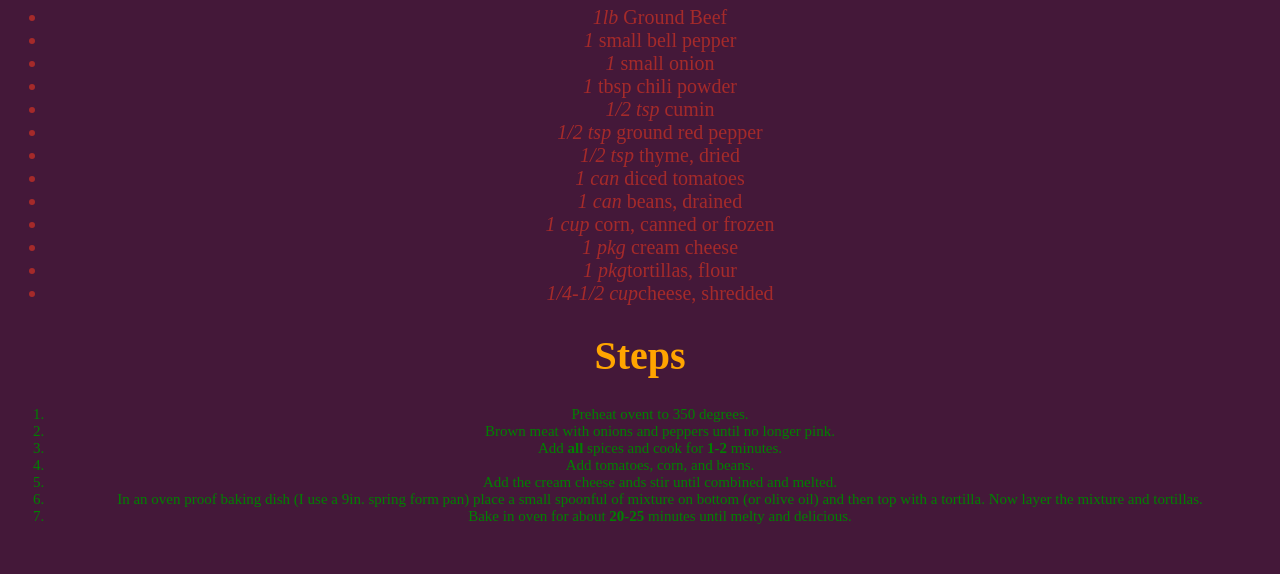
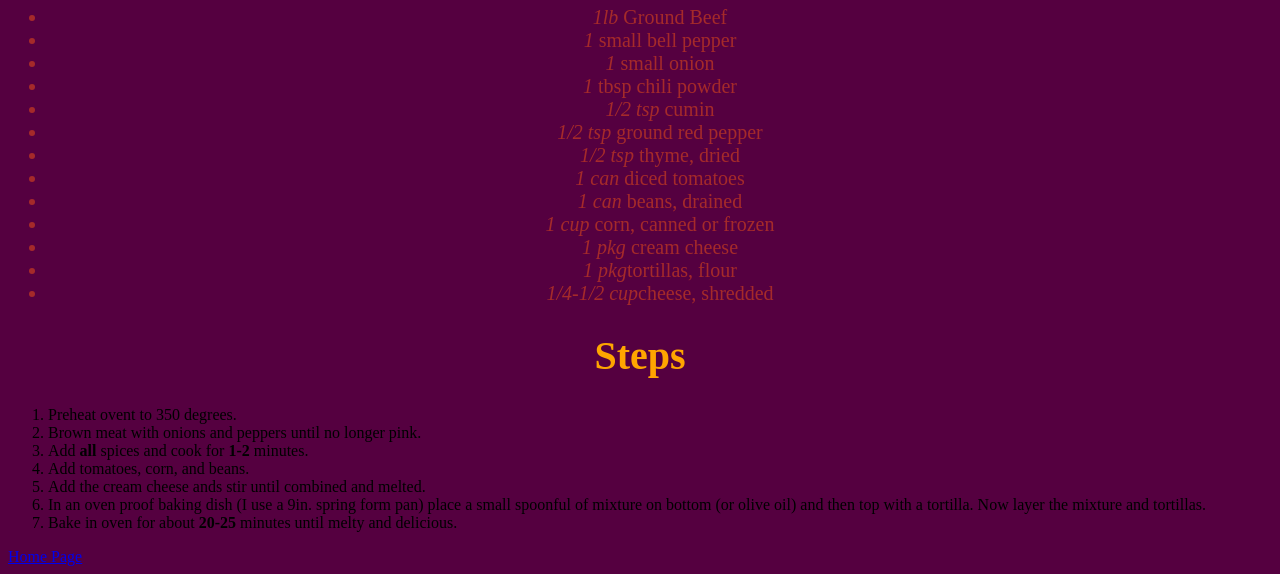
Before and after one commit to M1k3Gr33n/odin-recipies, a plain HTML site: page recipes/tacosagna.html in a window 1280 px wide. Shown: the part 529-1103 px from the top of the page. Before the commit the page ends 1070 px from the top, so only its background shows below. Drawn offline with Linux system fonts and the light colour scheme.

Commit message:
edited tacosagna.html

```diff
--- a/recipes/tacosagna.html
+++ b/recipes/tacosagna.html
@@ -5,9 +5,9 @@
         <link rel="stylesheet" href="../styles.css">
     </head>
 
-    <body style='background-color: rgb(68, 24, 57);'>
+    <body style='background-color: rgb(85, 0, 64);'>
         <img src="../images/tacosagna.jpg" alt="Some tasty tacosagna!" class="center">
-        <p>A delicious lasagna containing all the wonderful ingrediants of a taco!</p>
+        <p class='taco-descrip'>A delicious lasagna containing all the wonderful ingrediants of a taco!</p>
 
         <p><h1 class='step-titles'>Ingredients</h1></p>
         <ul>
@@ -28,15 +28,17 @@
 
         <p><h1 class='step-titles'>Steps</h1></p>
         <ol>
-            <li class='taco-describe'>Preheat ovent to 350 degrees.</li>
-            <li class='taco-describe'>Brown meat with onions and peppers until no longer pink.</li>
-            <li class='taco-describe'>Add <strong>all</strong> spices and cook for <strong>1-2</strong> minutes.</li>
-            <li class='taco-describe'> Add tomatoes, corn, and beans.</li>
-            <li class='taco-describe'>Add the cream cheese ands stir until combined and melted.</li>
-            <li class='taco-describe'>In an oven proof baking dish (I use a 9in. spring form pan) place a small spoonful of mixture on bottom (or olive oil) and then top with a tortilla.
+            <li class='taco-steps'>Preheat ovent to 350 degrees.</li>
+            <li class='taco-steps'>Brown meat with onions and peppers until no longer pink.</li>
+            <li class='taco-steps'>Add <strong>all</strong> spices and cook for <strong>1-2</strong> minutes.</li>
+            <li class='taco-steps'> Add tomatoes, corn, and beans.</li>
+            <li class='taco-steps'>Add the cream cheese ands stir until combined and melted.</li>
+            <li class='taco-steps'>In an oven proof baking dish (I use a 9in. spring form pan) place a small spoonful of mixture on bottom (or olive oil) and then top with a tortilla.
                 Now layer the mixture and tortillas.</li>
-            <li class='taco-describe'>Bake in oven for about <strong>20-25 </strong>minutes until melty and delicious.</li>
+            <li class='taco-steps'>Bake in oven for about <strong>20-25 </strong>minutes until melty and delicious.</li>
         </ol>
+
+        <a href="../index.html">Home Page</a>
     </body>
 
 </html>
```
